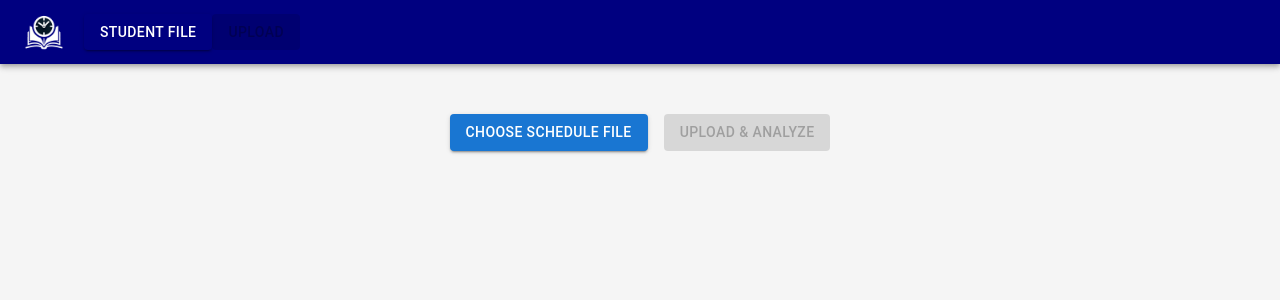
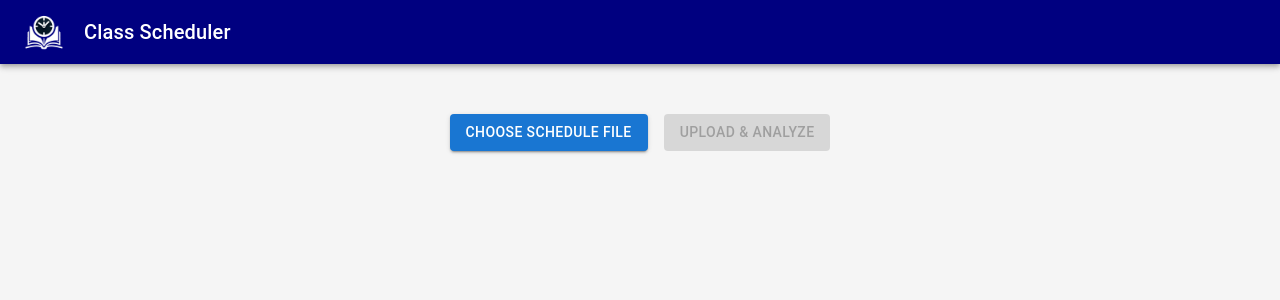
Before and after one commit to ladew222/sched_op_react, a React (Create React App) app: page / in a window 1280 px wide. Shown: the top 300 px of the page. Built offline with nearby package versions, Linux system fonts and the light colour scheme.

Commit message:
multiple file upload

```diff
--- a/src/components/CustomToolbar.js
+++ b/src/components/CustomToolbar.js
@@ -81,6 +81,12 @@ const CustomToolbar = ({ fileData, onOptimize, onHoldAll, sliderValues, onSlider
         <img src="/logo.webp" alt="Class Scheduler Logo" style={{ marginRight: 20, height: '40px', flexGrow: 0 }} />
 
         {/* Title next to the logo */}
+        {!fileData && (
+          <Typography variant="h6" component="div" sx={{ color: 'white' }}>
+          Class Scheduler
+        </Typography>
+        )}
+        {fileData && (
         <Box>
           <input
               accept="csv/*"
@@ -105,6 +111,7 @@ const CustomToolbar = ({ fileData, onOptimize, onHoldAll, sliderValues, onSlider
               Upload
           </Button>
             </Box>
+        )}
 
         {fileData && (
           <>
```
